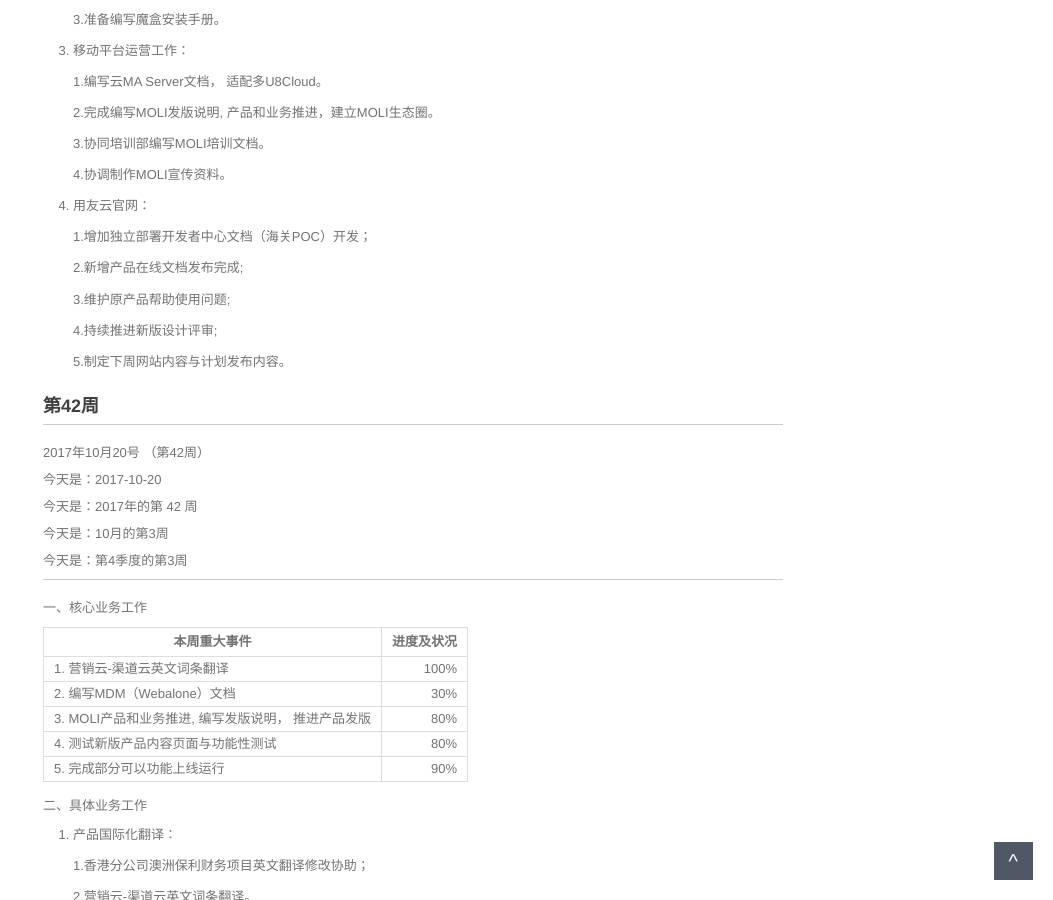
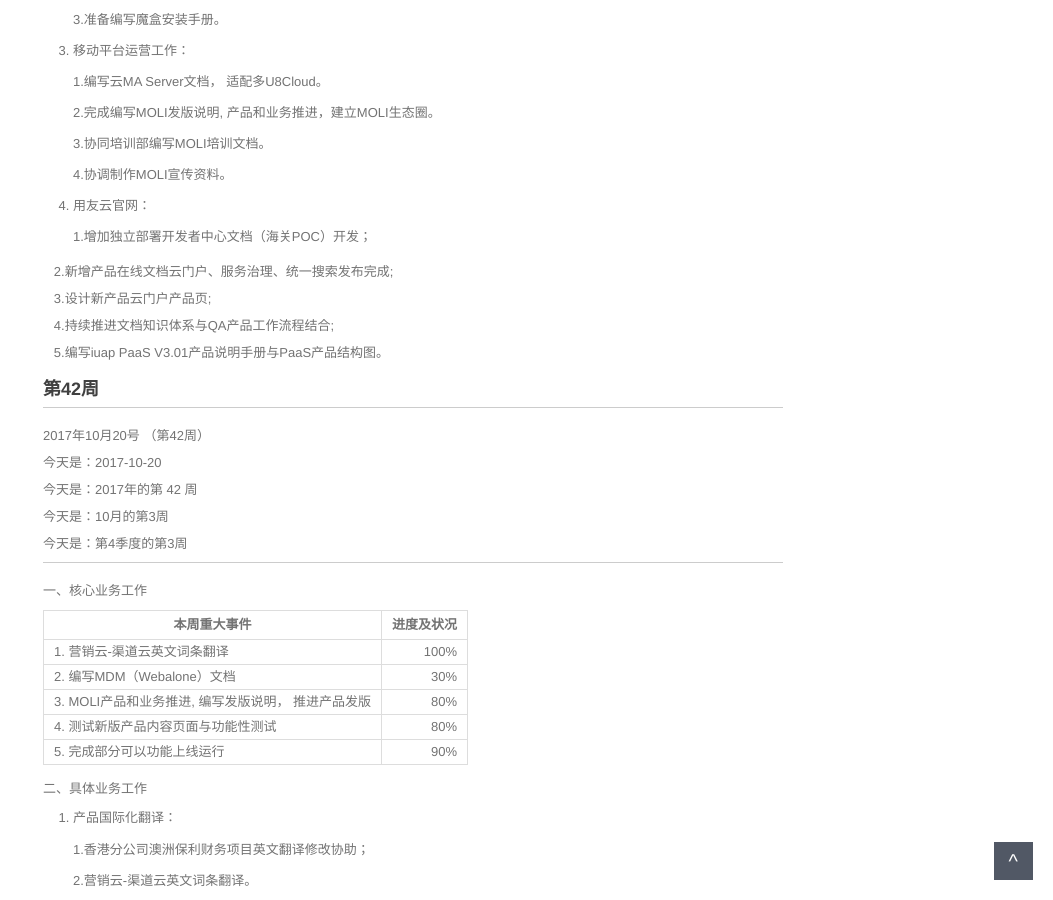
Before and after one commit to walllFlower/blog, a Jekyll site: the page built from _posts/2017-06-22-day_report_cxz.md, in a window 1280 px wide and 900 px high, scrolled down 970 px. Shown: the whole window, without its empty margins (227-1280 px from the left). Built offline with Jekyll 4.4.1, drawn with Linux system fonts in a browser that asks for light colours; comment, search, counter and statistics services are not loaded.

Commit message:
Update 2017-06-22-day_report_cxz.md

```diff
--- a/_posts/2017-06-22-day_report_cxz.md
+++ b/_posts/2017-06-22-day_report_cxz.md
@@ -66,13 +66,13 @@ categories: 日报
 
     1.增加独立部署开发者中心文档（海关POC）开发；
 
-    2.新增产品在线文档发布完成;
+    2.新增产品在线文档云门户、服务治理、统一搜索发布完成;
 
-    3.维护原产品帮助使用问题;
+    3.设计新产品云门户产品页;
 
-    4.持续推进新版设计评审;
+    4.持续推进文档知识体系与QA产品工作流程结合;
 
-    5.制定下周网站内容与计划发布内容。
+    5.编写iuap PaaS V3.01产品说明手册与PaaS产品结构图。
 
 
 ###  第42周
```
